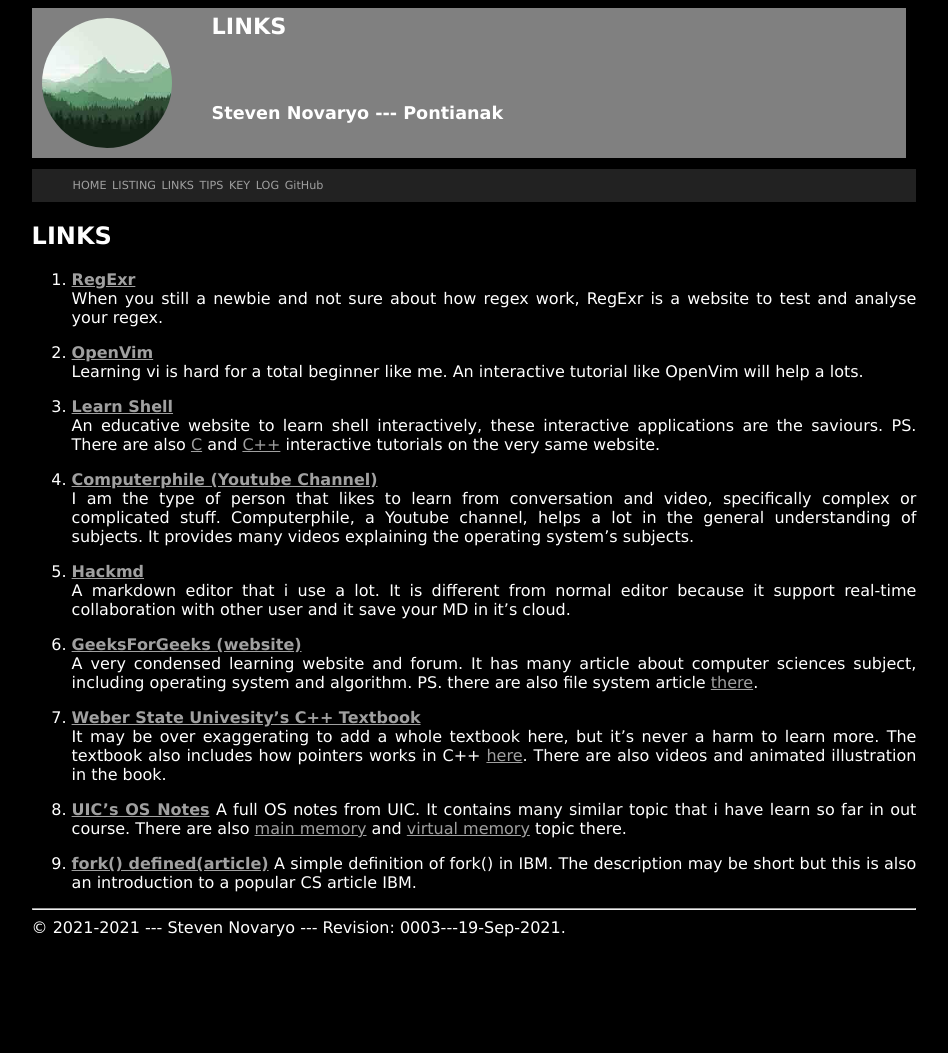
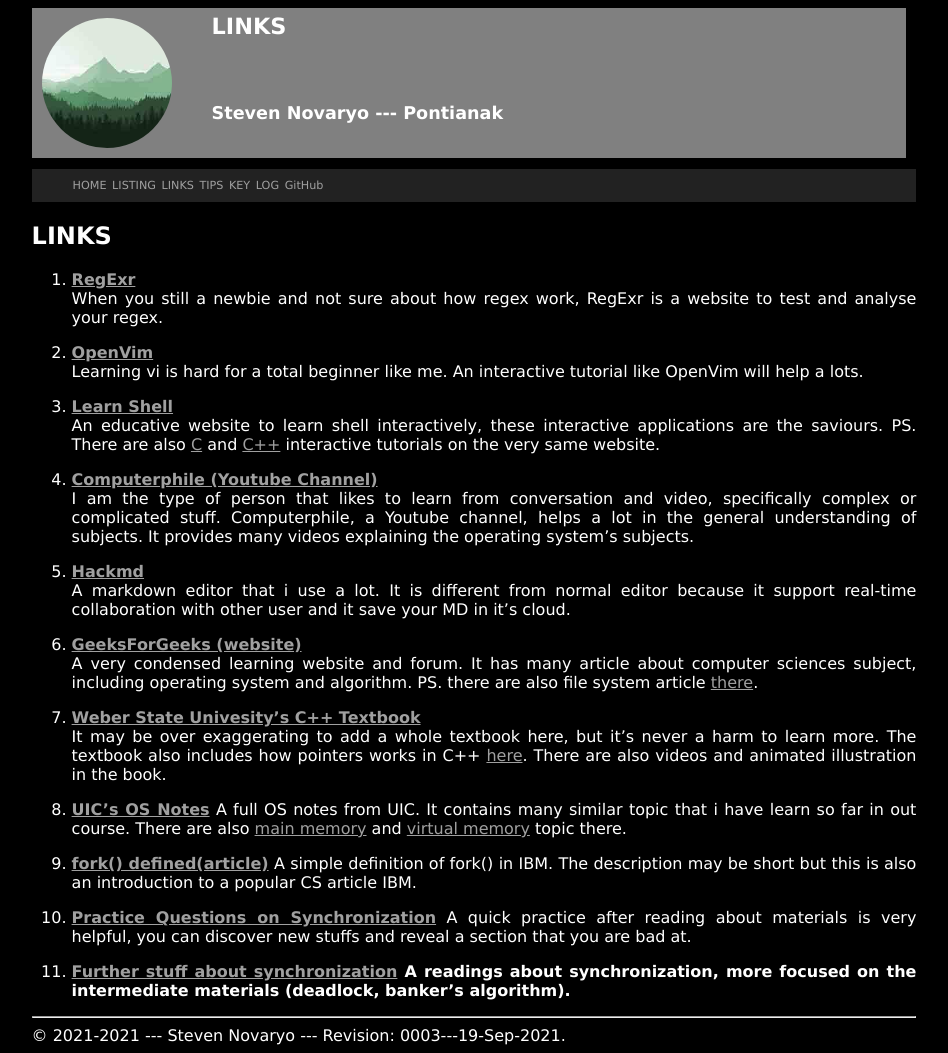
Before and after one commit to stevennovaryo/os212, a Jekyll site: the page built from links.md, in a window 1280 px wide. Shown: the whole page, without its empty margins (166-1114 px from the left). Built offline with Jekyll 4.4.1, drawn with Linux system fonts in a browser that asks for light colours; our own code applies the rules of GitHub Pages for plain Markdown files; before the commit the page ends 945 px from its top, so only the background shows below that.

Commit message:
[W07] add links

```diff
--- a/links.md
+++ b/links.md
@@ -31,3 +31,9 @@
 
 9. <b>[fork() defined(article)](https://www.ibm.com/docs/en/zos/2.3.0?topic=functions-fork-create-new-process)</b>
 A simple definition of fork() in IBM. The description may be short but this is also an introduction to a popular CS article IBM.
+
+10. <b>[Practice Questions on Synchronization](https://www.btechonline.org/2013/01/gate-questions-os-synchronization.html)</b>
+A quick practice after reading about materials is very helpful, you can discover new stuffs and reveal a section that you are bad at.
+
+11. <b>[Further stuff about synchronization](http://lass.cs.umass.edu/~shenoy/courses/spring10/lectures/Lec11.pdf)
+A readings about synchronization, more focused on the intermediate materials (deadlock, banker's algorithm).
```
